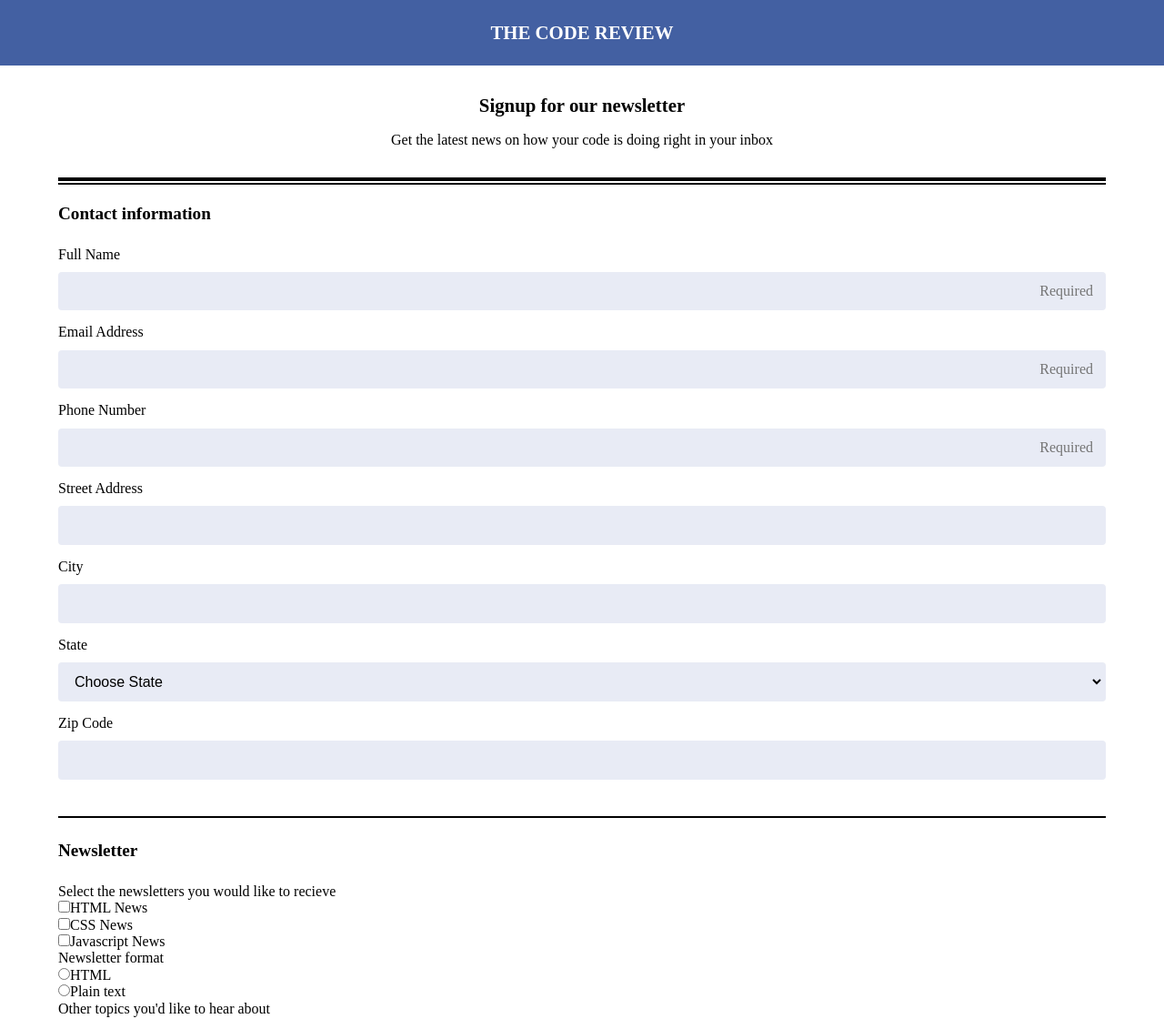
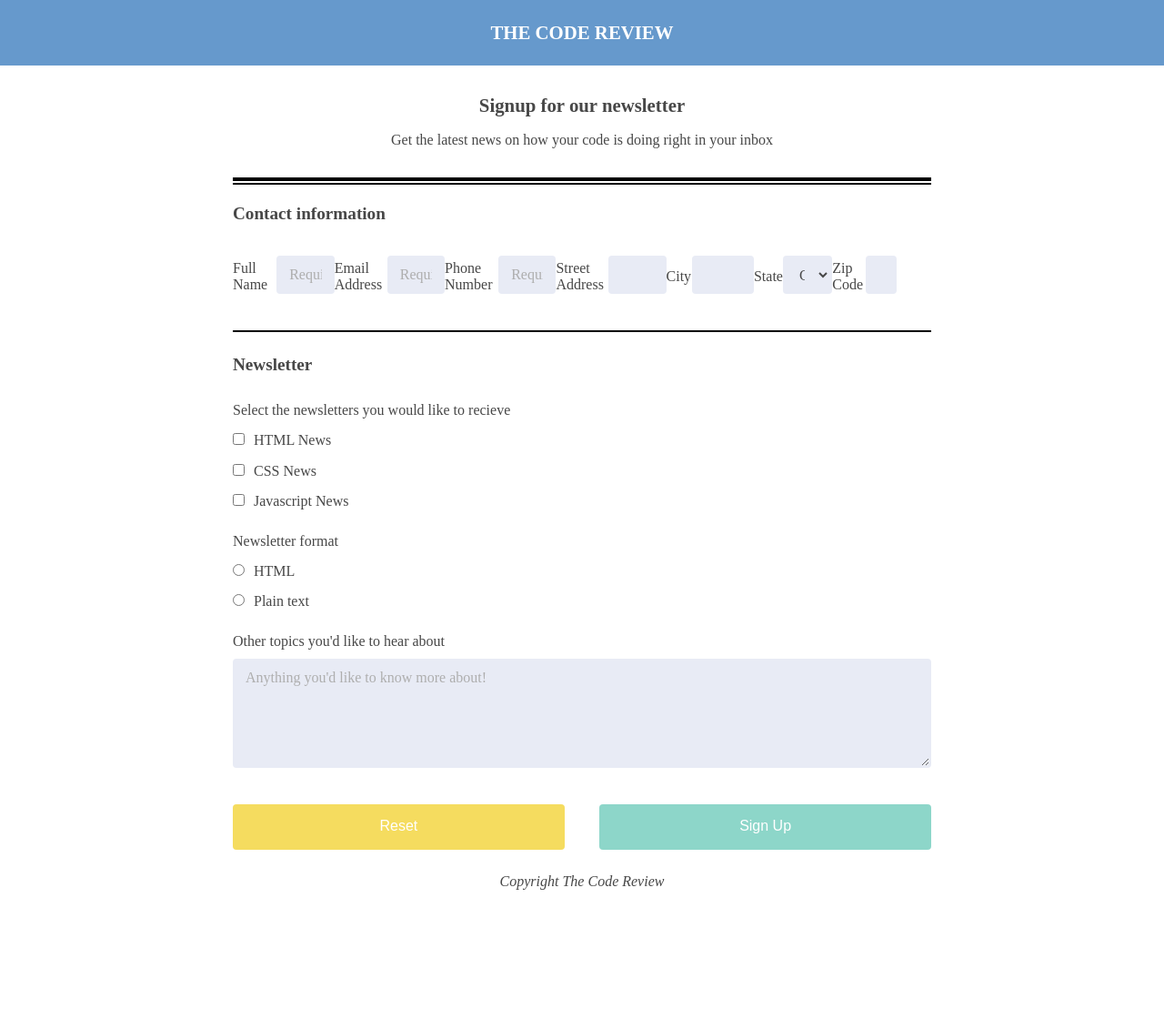
Before and after one commit to charlottekkw/techdegree-project-3, a plain HTML site: page index.html in a window 1280 px wide. Shown: the top 1120 px of the page at 91% size. After the commit the page ends 994 px from the top, so only its background shows below. Drawn offline with Linux system fonts and the light colour scheme; a web font is replaced by a local one.

Commit message:
Almost Done

```diff
--- a/css/styles.css
+++ b/css/styles.css
@@ -2,8 +2,9 @@
   box-sizing: border-box;
 }
 
-body, [placeholder] {
+body, [placeholder], input, textarea, select {
   font-family: 'Gentium Book Basic', serif;
+  color: #474747;
 }
 
 .wrapper {
@@ -13,8 +14,8 @@ body, [placeholder] {
 
 /****** heading ******/
 
-header, footer {
-  background: #4360a2;
+header{
+  background: #6699CC;
   padding: 10px 0;
   color: #fff;
 }
@@ -59,7 +60,7 @@ legend {
   font-weight: 700;
 }
 
-.info input[type], select, textarea {
+.info input[type], select, textarea, button {
   width: 100%;
   background: #e8ebf5;
   border-radius: 4px;
@@ -67,6 +68,10 @@ legend {
   margin-top: 10px;
   margin-bottom: 15px;
   border: 2px solid transparent;
+}
+
+select {
+  height: 42px;
 }
 
 .info input[type]:focus,
@@ -78,10 +83,13 @@ textarea:focus {
   text-align: left;
 }
 
-.info input[placeholder] {
+.info input::placeholder,
+textarea::placeholder {
+  color: #aeaeae;
+}
+
+.info input::placeholder {
   text-align: right;
-  color: #f7f7f7;
-  /*font-style: italic;*/
 }
 
 input:focus::-ms-input-placeholder {
@@ -93,9 +101,13 @@ textarea:focus::placeholder {
   color: transparent;
 }
 
-/*.opt {
-  color: red;
-}*/
+.info input[id="zip"] {
+  width: 50%;
+}
+
+.info label {
+  display: block;
+}
 
 .info {
   border-bottom: 2px solid #000;
@@ -103,12 +115,95 @@ textarea:focus::placeholder {
 
 /****** body - Newsletter ******/
 
-.news input {
-  padding: 10px 0;
+.newsletter {
+  padding: 5px 0;
+  margin-bottom: -20px;
+}
+
+.news {
+  margin: 25px 0;
+}
+
+.choice {
+  margin: 15px 0;
+}
+
+.newsletter input + label {
+  margin-left: 10px;
+}
+
+textarea {
+  height: 120px;
+}
+
+button {
+  color: #fff;
+  height: 50px;
+  outline: none;
+}
+
+button[type="submit"] {
+  background: #8dd6c9;
+}
+
+button[type="reset"] {
+  background: #f5dc5f;
+}
+
+button + button {
+  margin-top: 0;
+}
+
+/****** footer ******/
+
+footer {
+  font-style: italic;
 }
 
 
 @media (min-width: 768px) {
 
+  .wrapper {
+    max-width: 60%;
+  }
+
+  .info label{
+    display: inline-block;
+  }
+
+  .info {
+    display: flex;
+  }
+
+  .items {
+    display: flex;
+  }
+
+  .items input[type], .items select {
+    flex-basis: 70%;
+  }
+
+  .items label {
+    align-self: center;
+    margin-right: auto;
+  }
+
+  .info input[id="zip"] {
+    flex: 0 35%;
+    margin-right: 35%;
+  }
+
+  .btn {
+    display: flex;
+    justify-content: space-between;
+  }
+
+  .btn button {
+    align-self: center;
+    margin: 10px 0;
+    flex: 0 47.5%;
+  }
+
+
 
 }
--- a/index.html
+++ b/index.html
@@ -26,17 +26,28 @@
         <fieldset class="info col">
           <legend>Contact information</legend>
 
+          <div class="item-1 items">
             <label for="name">Full Name</label>
             <input type="text" id="name" name="user_name" placeholder="Required" required><br>
+          </div>
+          <div class="item-2 items">
             <label for="mail">Email Address</label>
             <input type="email" id="mail" name="user_email" placeholder="Required" required><br>
+          </div>
+          <div class="item-3 items">
             <label for="phone">Phone Number</label>
             <input type="tel" id="phone" name="user_tel" placeholder="Required" required><br>
-          <label for="adress">Street Address</label>
-          <input type="text" id="adress" name="user_address"><br>
+          </div>
+          <div class="item-4 items">
+            <label for="address">Street Address</label>
+            <input type="text" id="address" name="user_address"><br>
+          </div>
+          <div class="item-5 items">
             <label for="city">City</label>
-          <input type="text" id="state" name="user_state"><br>
+            <input type="text" id="city" name="user_city"><br>
+          </div>
 
+          <div class="item-6 items">
             <label for="state">State</label>
             <select id="state" name="user_state">
               <option value="" selected disabled>Choose State</option>
@@ -100,9 +111,12 @@
                 <option value="washington">Washington</option>
               </optgroup>
             </select><br>
+          </div>
 
+          <div class="item-7 items">
             <label for="zip">Zip Code</label>
             <input type="text" id="zip" name="user_zipcode">
+          </div>
         </fieldset>
 
         <fieldset class="newsletter col">
@@ -110,15 +124,25 @@
 
           <div class="news">
             <label>Select the newsletters you would like to recieve</label><br>
+            <div class="checkbox choice">
               <input type="checkbox" id="htmlnews" value="html_news" name="html_news"><label for="htmlnews">HTML News</label><br>
+            </div>
+            <div class="checkbox choice">
               <input type="checkbox" id="cssnews" value="css_news" name="css_news"><label for="cssnews">CSS News</label><br>
+            </div>
+            <div class="checkbox choice">
               <input type="checkbox" id="jsnews" value="javascript_news" name="javascript_news"><label for="jsnews">Javascript News</label>
+            </div>
           </div>
 
           <div class="news">
             <label>Newsletter format</label><br>
-            <input type="radio" id="html" value="html_format" name="news_format"><label for="html">HTML</label><br>
-            <input type="radio" id="text" value="text_format" name="news_format"><label for="text">Plain text</label>
+            <div class="radio choice">
+              <input type="radio" id="html" value="html_format" name="format"><label for="html">HTML</label><br>
+            </div>
+            <div class="radio choice">
+              <input type="radio" id="text" value="text_format" name="format"><label for="text">Plain text</label>
+            </div>
           </div>
 
           <div class="news">
@@ -128,7 +152,10 @@
 
         </fieldset>
 
+        <div class="btn">
+          <button type="reset">Reset</button>
           <button type="submit">Sign Up</button>
+        </div>
 
       </form>
     </div>
```
Lines whose indentation alone changed are shown as unchanged.
